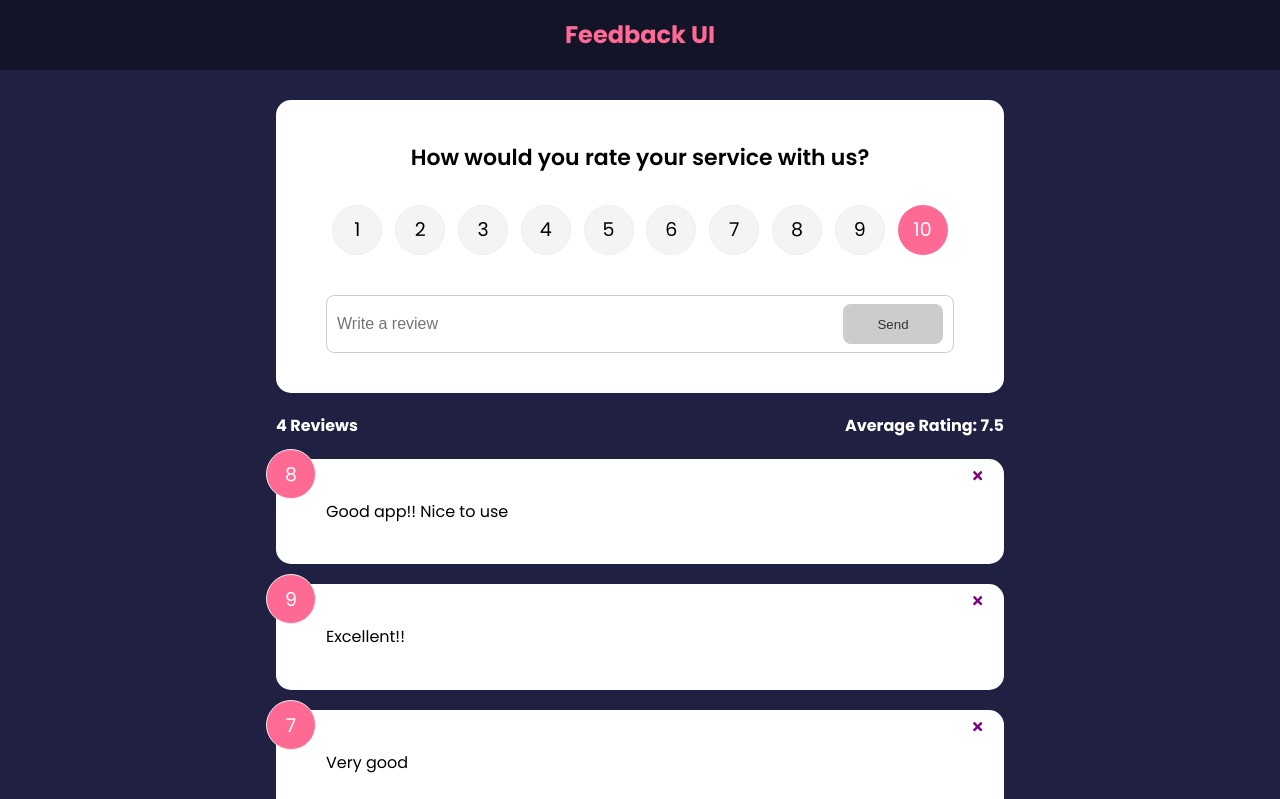
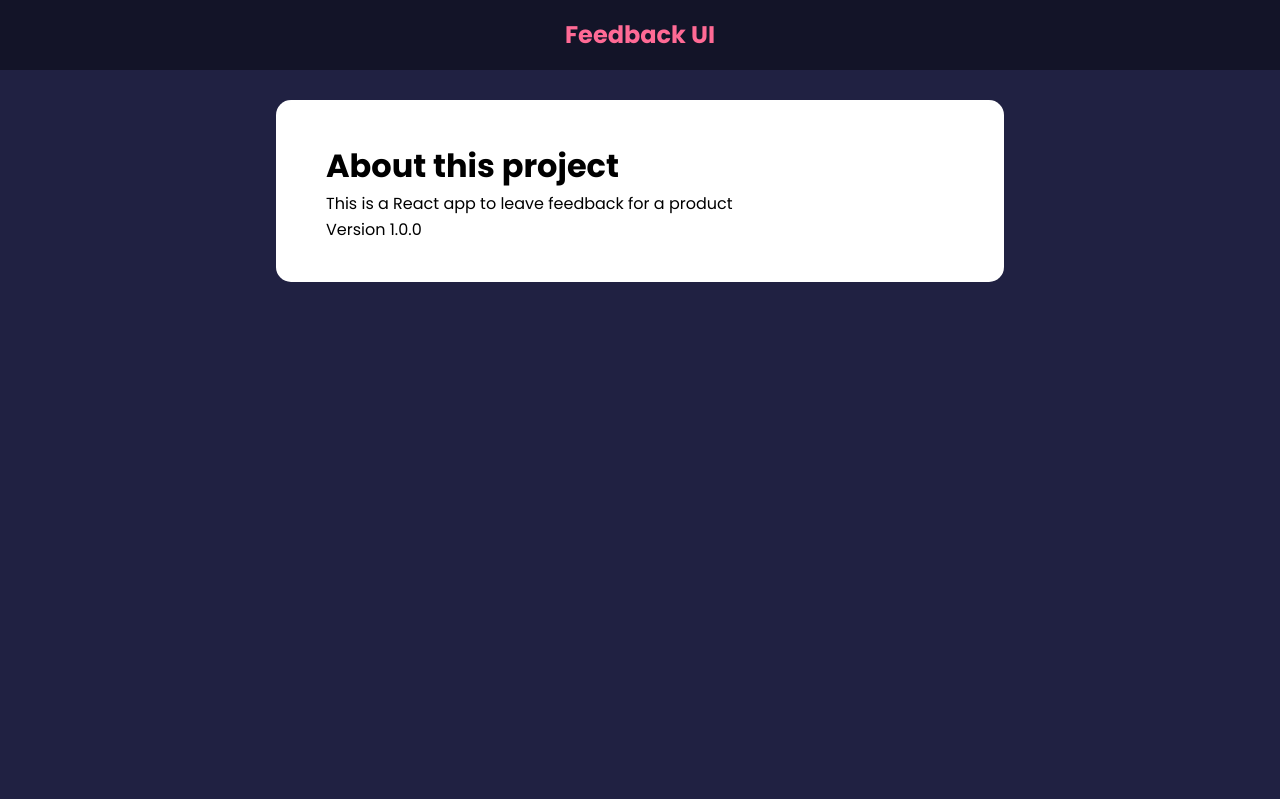
Before and after one commit to thphuc273/react, a React (Create React App) app in the folder feedback-app/: page /about in a window 1280 px wide. Shown: the top 799 px of the page. Built offline with nearby package versions, Linux system fonts and the light colour scheme.

Commit message:
Creating Routes V6

```diff
--- a/feedback-app/src/App.js
+++ b/feedback-app/src/App.js
@@ -1,6 +1,6 @@
 import { v4 as uuidv4 } from 'uuid'
 import { useState } from 'react'
-import { BrowserRouter as Router, Route } from 'react-router-dom'
+import { BrowserRouter as Router, Route, Routes } from 'react-router-dom'
 import Header from './components/Header'
 import FeedbackList from './components/FeedbackList'
 import FeedbackData from './data/FeedbackData'
@@ -24,16 +24,26 @@
     setFeedback([newFeedback, ...feedback])
   }
   return (
-    <>
+    <Router>
       <Header/>
       <div className='container'>
+      <Routes>
+        <Route exact path = '/' element = {
+          <>
             <FeedbackForm handleAdd = {addFeedback}/>
             <FeedbackStats feedback = {feedback}/>
             <FeedbackList feedback = {feedback}
             handleDelete = {deleteFeedback}/>
-      {/* <Route path='/about' component = {AboutPage}/> */}
+          </>
+        }>
+        </Route>
+
+        <Route path="/about" element={<AboutPage/>}></Route>
+        {/* <Route path='/about'>This is the about route</Route> */}
+      </Routes>
     </div>
-    </>
+    </Router>
+
   )
 }
 
--- a/feedback-app/src/pages/AboutPage.jsx
+++ b/feedback-app/src/pages/AboutPage.jsx
@@ -1,7 +1,12 @@
+import Card from "../components/shared/Card";
 
 function AboutPage() {
   return (
-    <div>AboutPage</div>
+    <Card>
+      <h1>About this project</h1>
+      <p>This is a React app to leave feedback for a product</p>
+      <p>Version 1.0.0</p>
+    </Card>
   )
 }
 
```
Also changed, not shown: 1 other file (tests, documents, lock files or other folders). Lines whose indentation alone changed are shown as unchanged.
